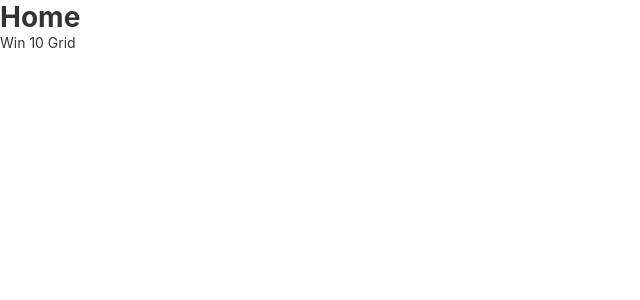
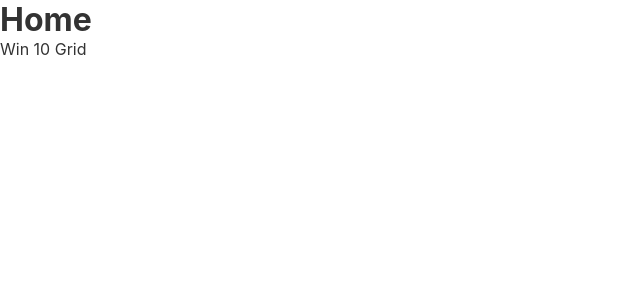
Before and after one commit to Hen3y/react-playground, a React (Vite) app: page / in a window 1280 px wide. Shown: the top 300 px of the page, without its empty margins (0-640 px from the left). Built offline with nearby package versions, Linux system fonts and the light colour scheme.

Commit message:
reset default font size

```diff
--- a/src/index.css
+++ b/src/index.css
@@ -17,7 +17,6 @@
   scroll-behavior: smooth;
   text-rendering: optimizeSpeed;
   -webkit-tap-highlight-color: transparent;
-  font-size: 14px;
   color: #333;
 }
 
```
